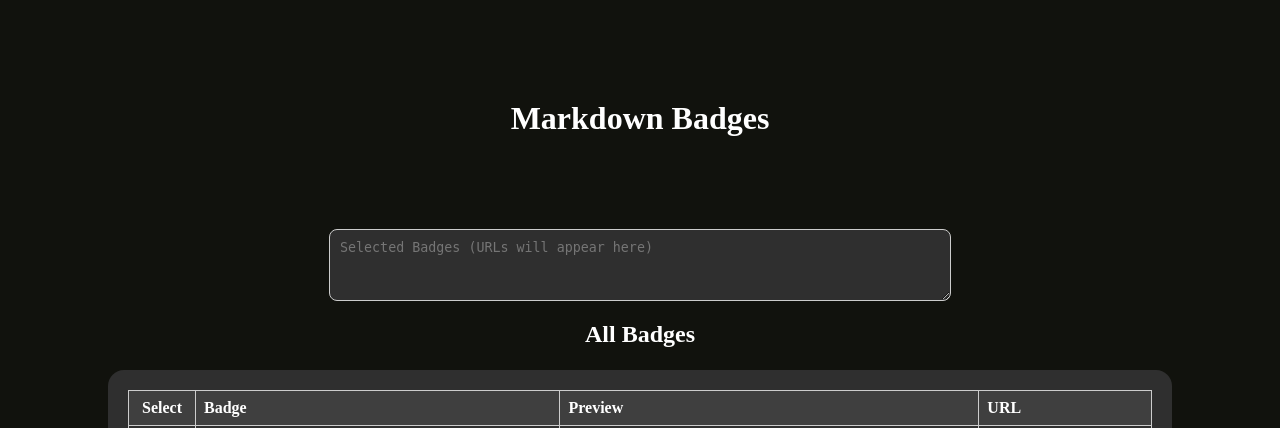
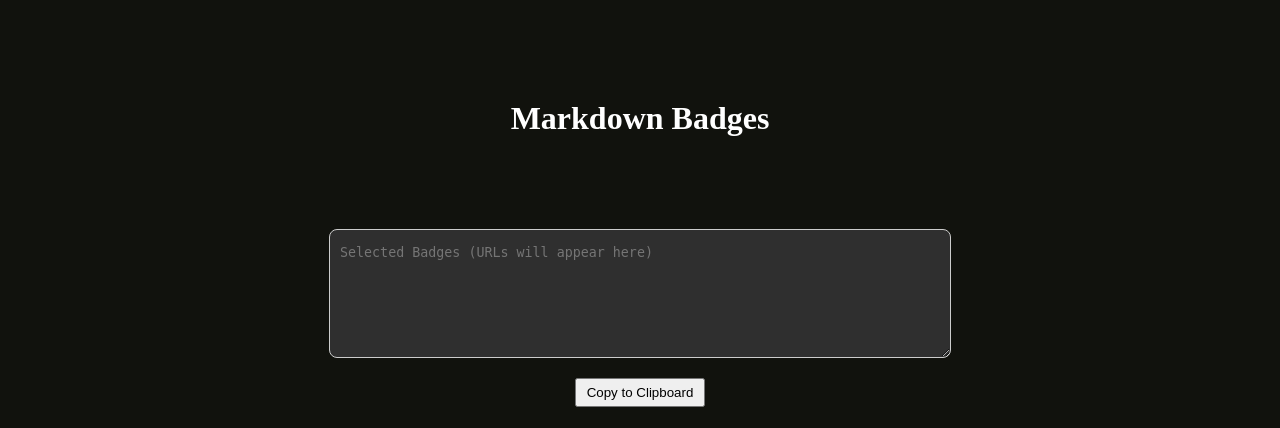
Before and after one commit to Jukelyn/markdown-badge-site, a Flask app: template templates/index.html in a window 1280 px wide. Shown: the top 428 px of the page. Run offline with Flask 3, Linux system fonts and the light colour scheme; the template is opened without the code that fills it: most values are stand-ins (such as "Sample title", 1, 10 or a date in 2020).

Commit message:
Moved JS to a file and added a button to copy selected badges

```diff
--- /dev/null
+++ b/static/css/button.css
@@ -0,0 +1,8 @@
+.button-container {
+    text-align: center;
+    margin-top: 10px;
+}
+
+.button-container button {
+    padding: 5px 10px;
+}
--- a/static/css/index.css
+++ b/static/css/index.css
@@ -3,3 +3,4 @@
 @import url("/static/css/containers.css");
 @import url("/static/css/table.css");
 @import url("/static/css/textarea.css");
+@import url("/static/css/button.css");
--- a/static/css/textarea.css
+++ b/static/css/textarea.css
@@ -7,11 +7,14 @@
 textarea {
     width: 80%;
     max-width: 600px;
-    height: 50px;
+    min-height: 50px;
+    max-height: 200px;
     padding: 10px;
     border-radius: 8px;
     border: 1px solid #ccc;
     background-color: #2f2f2f;
     color: #fff;
-    /* font-family: Arial, sans-serif; */
+    overflow-y: auto;
+    resize: vertical;
+    line-height: 2;
 }
--- /dev/null
+++ b/static/js/getBadges.js
@@ -0,0 +1,75 @@
+// static/js/badges.js
+
+const selectedBadges = []; // Array to store selected badges
+const tbodyEl = document.querySelector("#selectedBadgesTable tbody");
+const selectedBadgesTextarea = document.querySelector("#selectedBadges");
+
+// Function to handle checkbox click and update the selected badges
+function toggleCheckbox(row) {
+  const checkbox = row.querySelector('input[type="checkbox"]');
+  const badgeName = row.getAttribute("data-badge-name");
+  const badgeURL = row.getAttribute("data-badge-url");
+
+  // Add or remove the badge from the selectedBadges array
+  if (checkbox.checked) {
+    // Add the badge to the array (preserve order of selection)
+    selectedBadges.push({ badgeName, badgeURL });
+  } else {
+    // Remove the badge from the array if unchecked
+    const index = selectedBadges.findIndex(
+      (item) => item.badgeURL === badgeURL
+    );
+    if (index !== -1) {
+      selectedBadges.splice(index, 1);
+    }
+  }
+
+  // Update content
+  updateContent();
+}
+
+// Update textarea and selected badges table with selected badges
+function updateContent() {
+  // Update the textarea with selected badge URLs in order of selection
+  selectedBadgesTextarea.value = selectedBadges
+    .map((item) => item.badgeURL)
+    .join("\n");
+
+  // Update the selected badges table
+  tbodyEl.innerHTML = ""; // Clear existing rows
+
+  selectedBadges.forEach((item) => {
+    const row = `
+      <tr>
+        <td><input type="checkbox" checked disabled /></td>
+        <td>${item.badgeName}</td>
+        <td><img src="${item.badgeURL}" loading="lazy" alt="${item.badgeName}" /></td>
+        <td><a href="${item.badgeURL}" target="_blank">${item.badgeURL}</a></td>
+      </tr>
+    `;
+    tbodyEl.innerHTML += row;
+  });
+}
+
+const badgeTable = document.getElementById("badgeTable");
+badgeTable.addEventListener("click", function (e) {
+  if (e.target.type === "checkbox") {
+    const row = e.target.closest("tr");
+    toggleCheckbox(row);
+  }
+});
+
+function copyToClipboard() {
+  navigator.clipboard
+    .writeText(selectedBadgesTextarea.value)
+    .then(() => {
+      alert("Content copied to clipboard!");
+    })
+    .catch((error) => {
+      alert("Failed to copy content: " + error);
+    });
+}
+
+
+const copyButton = document.getElementById("copyButton");
+copyButton.addEventListener("click", copyToClipboard);
--- a/templates/index.html
+++ b/templates/index.html
@@ -9,6 +9,10 @@
     placeholder="Selected Badges (URLs will appear here)"
     disabled
   ></textarea>
+</div>
+
+<div class="button-container">
+  <button id="copyButton">Copy to Clipboard</button>
 </div>
 
 <h2>All Badges</h2>
@@ -65,66 +69,6 @@
   </table>
 </div>
 
-<script>
-  const selectedBadges = []; // Array to store selected badges
-  const tbodyEl = document.querySelector("#selectedBadgesTable tbody");
-  const selectedBadgesTextarea = document.querySelector("#selectedBadges");
-
-  // Function to handle checkbox click and update the selected badges
-  function toggleCheckbox(row) {
-    const checkbox = row.querySelector('input[type="checkbox"]');
-    const badgeName = row.getAttribute("data-badge-name");
-    const badgeURL = row.getAttribute("data-badge-url");
-
-    // Add or remove the badge from the selectedBadges array
-    if (checkbox.checked) {
-      // Add the badge to the array (preserve order of selection)
-      selectedBadges.push({ badgeName, badgeURL });
-    } else {
-      // Remove the badge from the array if unchecked
-      const index = selectedBadges.findIndex(
-        (item) => item.badgeURL === badgeURL
-      );
-      if (index !== -1) {
-        selectedBadges.splice(index, 1);
-      }
-    }
-
-    // Update content
-    updateContent();
-  }
-
-  // Update textarea and selected badges table with selected badges
-  function updateContent() {
-    // Update the textarea with selected badge URLs in order of selection
-    selectedBadgesTextarea.value = selectedBadges
-      .map((item) => item.badgeURL)
-      .join("\n");
-
-    // Update the selected badges table
-    tbodyEl.innerHTML = ""; // Clear existing rows
-
-    selectedBadges.forEach((item) => {
-      const row = `
-          <tr>
-            <td><input type="checkbox" checked disabled /></td>
-            <td>${item.badgeName}</td>
-            <td><img src="${item.badgeURL}" loading="lazy" alt="${item.badgeName}" /></td>
-            <td><a href="${item.badgeURL}" target="_blank">${item.badgeURL}</a></td>
-          </tr>
-        `;
-      tbodyEl.innerHTML += row;
-    });
-  }
-
-  // Add event listener to each row in the badge table
-  const badgeTable = document.getElementById("badgeTable");
-  badgeTable.addEventListener("click", function (e) {
-    if (e.target.type === "checkbox") {
-      const row = e.target.closest("tr");
-      toggleCheckbox(row);
-    }
-  });
-</script>
+<script src="{{ url_for('static', filename='js/getBadges.js')}}"></script>
 
 {% endblock %}
```
